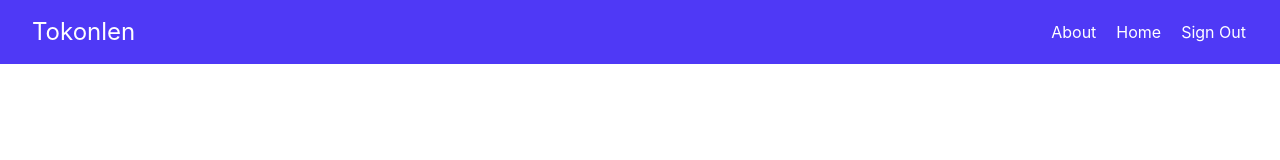
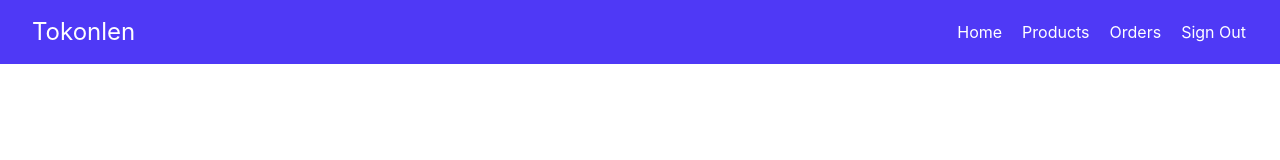
Before and after one commit to wonganjatan/tokonlen, a React (Vite) app in the folder frontend/: page / in a window 1280 px wide. Shown: the top 160 px of the page. Built offline with nearby package versions, Linux system fonts and the light colour scheme; no server answers; sample sign-in values are in the browser's storage.

Commit message:
feat(frontend): add Products and Orders link on Navbar

```diff
--- a/frontend/src/components/Navbar.tsx
+++ b/frontend/src/components/Navbar.tsx
@@ -8,11 +8,14 @@ export default function Navbar() {
             <h1 className="text-white text-2xl">Tokonlen</h1>
             {loggedInUser ? (
                 <div className="flex gap-4">
-                    <Link to="/about" className="flex flex-col text-white border-2 border-transparent hover:border-b-red-500 transition-colors duration-300">
-                        About
+                    <Link to="/" className="flex flex-col text-white border-2 border-transparent hover:border-b-blue-500 transition-colors duration-300">
+                        Home
                     </Link>
-                    <Link to="/" className="flex flex-col text-white border-2 border-transparent hover:border-b-yellow-500 transition-colors duration-300">
-                        Home
+                    <Link to="/products" className="flex flex-col text-white border-2 border-transparent hover:border-b-red-500 transition-colors duration-300">
+                        Products
+                    </Link>
+                    <Link to="/orders" className="flex flex-col text-white border-2 border-transparent hover:border-b-yellow-500 transition-colors duration-300">
+                        Orders
                     </Link>
                     <button onClick={signOut} className="text-white border-2 border-transparent hover:border-b-green-500 transition-colors duration-300 cursor-pointer">
                         Sign Out
```
